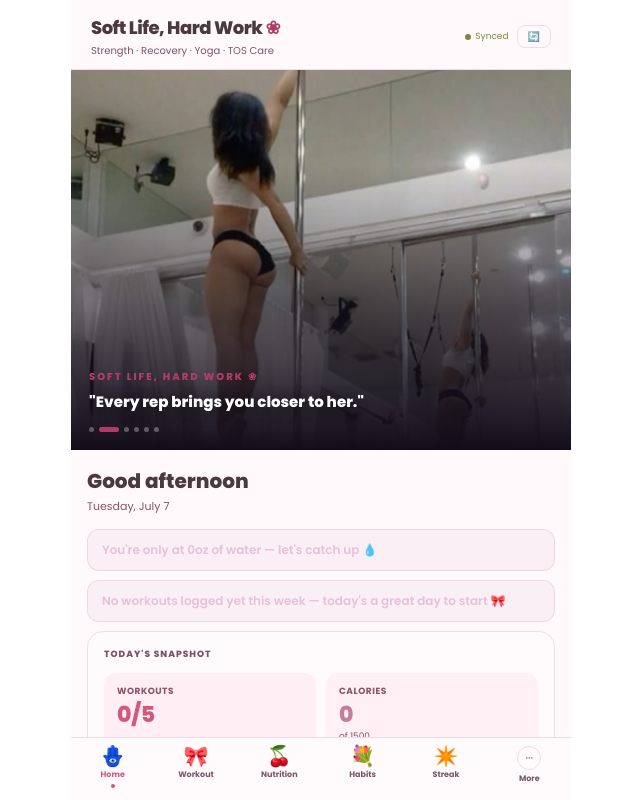
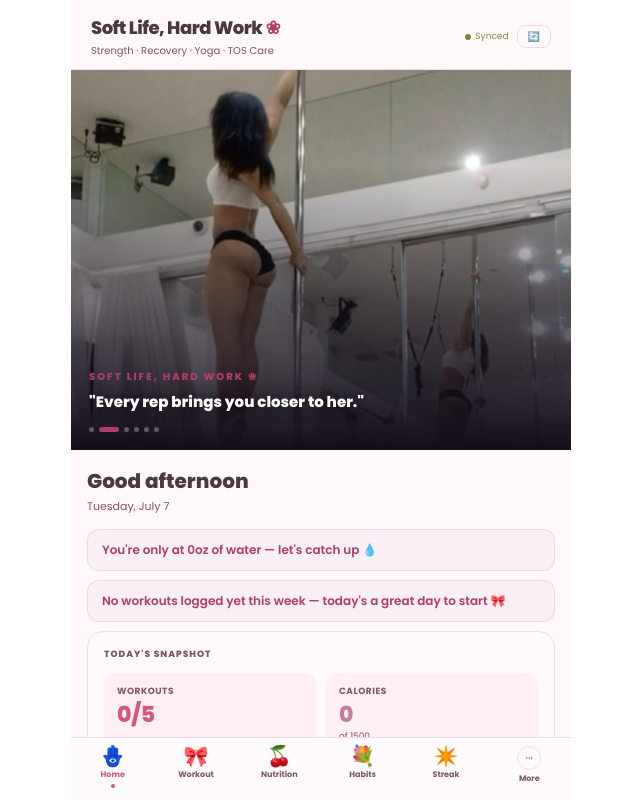
Before and after one commit to jailenevcruz-design/final1, a React (Vite) app: page / in a window 1280 px wide. Shown: the whole page, without its empty margins (319-959 px from the left). Built offline with nearby package versions, Linux system fonts and the light colour scheme; no server answers; the database is empty.

Commit message:
Update App.jsx

```diff
--- a/src/App.jsx
+++ b/src/App.jsx
@@ -1523,7 +1523,7 @@ function HomeTab({ weeklyWorkouts, weeklyHistory, foodTotals, waterOz, dailyStat
         </div>
         {topNudges.map((n, i) => (
           <div key={i} style={{ background: "rgba(192,132,160,0.08)", border: `1px solid rgba(192,132,160,0.2)`, borderRadius: 12, padding: "11px 14px", marginBottom: 9 }}>
-            <div style={{ fontSize: 12, color: "#e8c0d8", fontWeight: 600, lineHeight: 1.5 }}>{n.msg}</div>
+            <div style={{ fontSize: 12, color: "#B03D68", fontWeight: 600, lineHeight: 1.5 }}>{n.msg}</div>
           </div>
         ))}
 
@@ -1649,7 +1649,7 @@ function StreakTab({ weeklyHistory, weightLog, splurgeRewards, setSplurgeRewards
     <div style={{ padding: "16px 14px 24px" }}>
       <Card style={{ display: "flex", gap: 14, alignItems: "center" }}>
         <div style={{ width: 58, height: 58, borderRadius: "50%", border: `2px solid ${C.rose}`, background: "rgba(192,132,160,0.1)", display: "flex", flexDirection: "column", alignItems: "center", justifyContent: "center", flexShrink: 0 }}>
-          <div style={{ fontSize: 22, fontWeight: 800, color: "#e8c0d8" }}>{streak}</div>
+          <div style={{ fontSize: 22, fontWeight: 800, color: "#B03D68" }}>{streak}</div>
           <div style={{ fontSize: 8, color: C.sub, fontWeight: 700, letterSpacing: .5 }}>DAYS</div>
         </div>
         <div style={{ flex: 1 }}>
@@ -1726,7 +1726,7 @@ function StreakTab({ weeklyHistory, weightLog, splurgeRewards, setSplurgeRewards
           {BADGES.map(b => (
             <div key={b.id} style={{ gridColumn: b.wide ? "span 2" : "span 1", background: b.req ? "rgba(192,132,160,0.1)" : "rgba(255,255,255,0.03)", border: `1px solid ${b.req ? "rgba(192,132,160,0.3)" : "rgba(255,255,255,0.08)"}`, borderRadius: 10, padding: 10, textAlign: "center", opacity: b.req ? 1 : 0.42 }}>
               <div style={{ fontSize: 24, marginBottom: 4 }}>{b.emoji}</div>
-              <div style={{ fontSize: 11, fontWeight: 700, color: b.req ? "#e8c0d8" : C.sub }}>{b.label}</div>
+              <div style={{ fontSize: 11, fontWeight: 700, color: b.req ? "#B03D68" : C.sub }}>{b.label}</div>
               <div style={{ fontSize: 9, color: C.sub, marginTop: 2 }}>{b.desc}</div>
               <div style={{ fontSize: 8, fontWeight: 700, color: b.req ? C.rose : C.muted, marginTop: 4, background: b.req ? "rgba(192,132,160,0.15)" : "rgba(255,255,255,0.05)", borderRadius: 4, padding: "2px 6px", display: "inline-block" }}>
                 {b.req ? "✓ UNLOCKED" : `${b.todo} to go`}
@@ -1743,7 +1743,7 @@ function StreakTab({ weeklyHistory, weightLog, splurgeRewards, setSplurgeRewards
             <div key={m.id} style={{ display: "flex", alignItems: "center", gap: 10, padding: "9px 10px", background: m.earned ? "rgba(192,132,160,0.08)" : "rgba(255,255,255,0.03)", border: `1px ${m.earned ? "solid rgba(192,132,160,0.2)" : "dashed rgba(255,255,255,0.1)"}`, borderRadius: 9 }}>
               <div style={{ fontSize: 16 }}>{m.emoji}</div>
               <div style={{ flex: 1 }}>
-                <div style={{ fontSize: 11, fontWeight: 700, color: m.earned ? "#e8c0d8" : C.sub }}>{m.label}</div>
+                <div style={{ fontSize: 11, fontWeight: 700, color: m.earned ? "#B03D68" : C.sub }}>{m.label}</div>
                 <input value={splurgeRewards[m.id] || ""} onChange={e => setSplurgeRewards(p => ({ ...p, [m.id]: e.target.value }))} placeholder="Tap to set your splurge…" style={{ fontSize: 10, color: splurgeRewards[m.id] ? C.text : C.muted, background: "transparent", border: "none", outline: "none", width: "100%", fontStyle: splurgeRewards[m.id] ? "normal" : "italic", fontFamily: "inherit", marginTop: 2 }} />
               </div>
               {m.earned && <div style={{ fontSize: 8, fontWeight: 700, color: C.rose, background: "rgba(192,132,160,0.15)", borderRadius: 4, padding: "2px 7px" }}>EARNED</div>}
```
